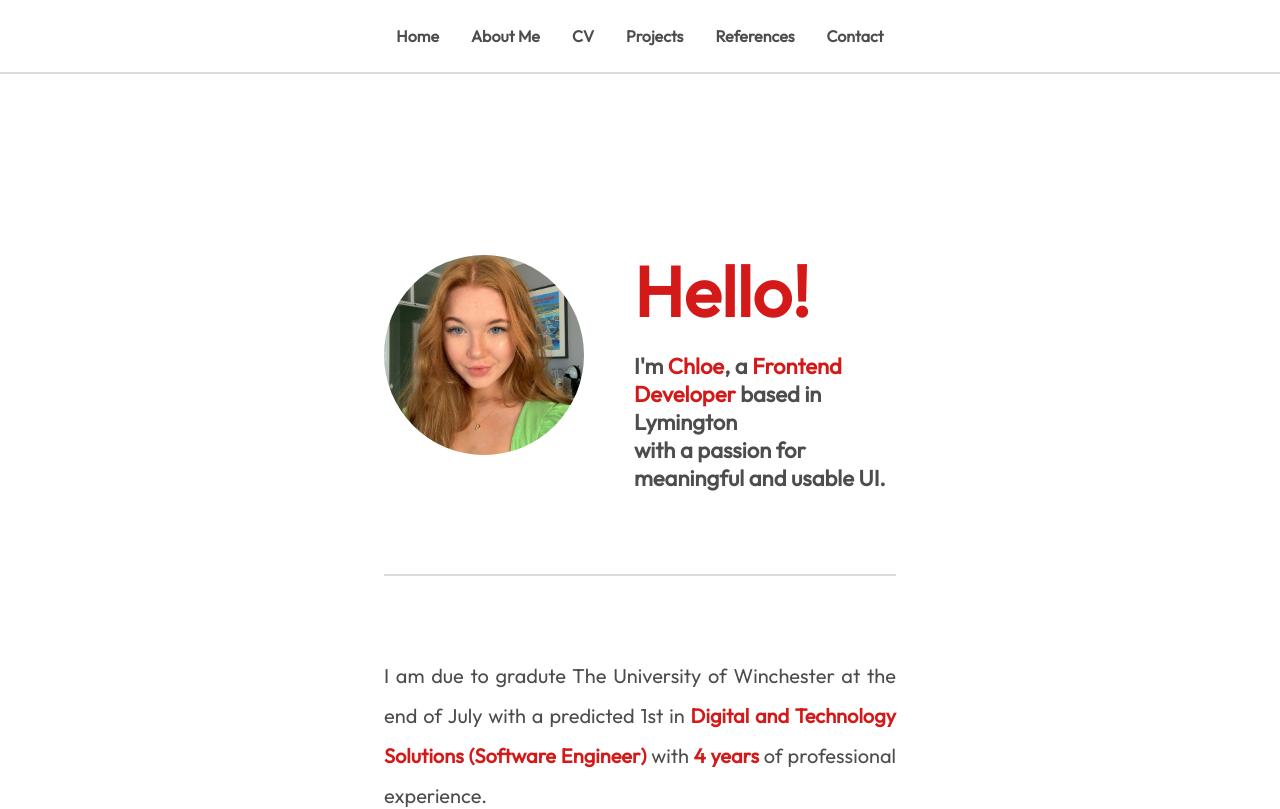
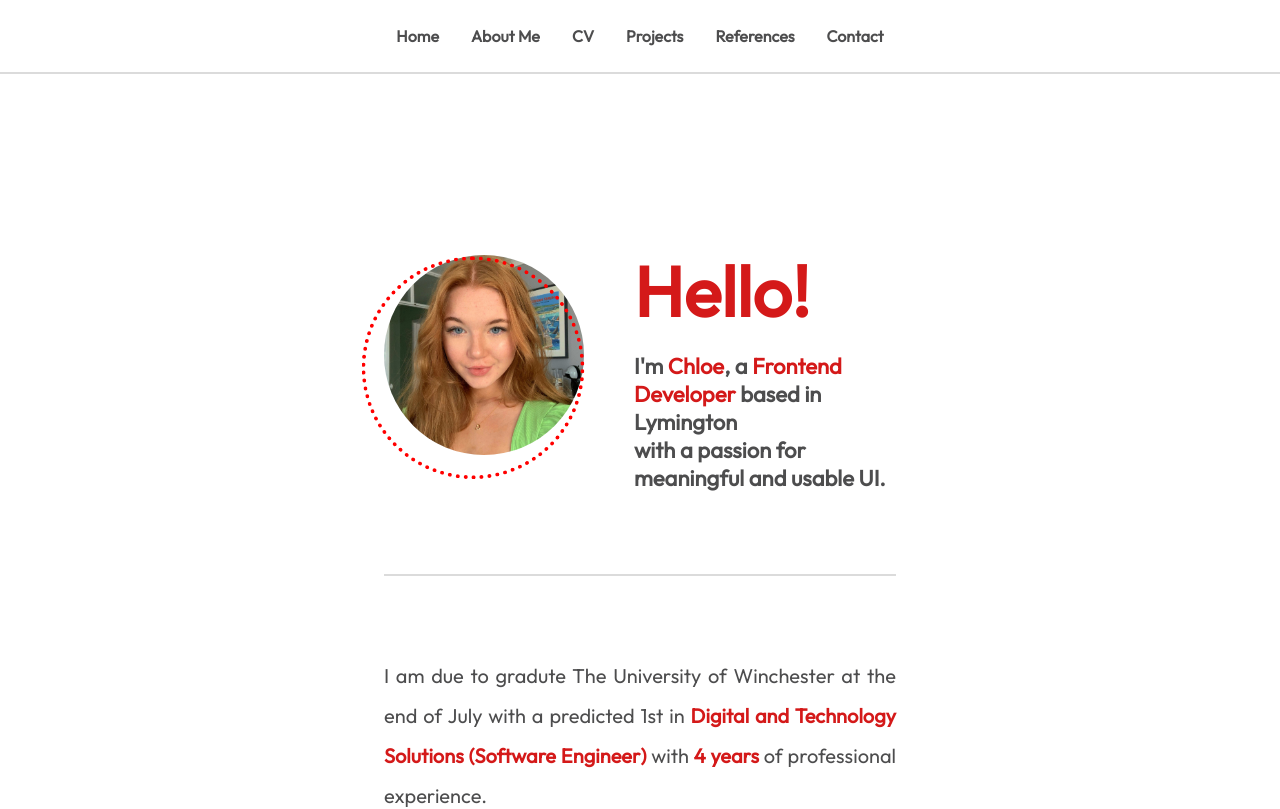
Before and after one commit to chhhloeeee/digital-portfolio, a React (Create React App) app: page / in a window 1280 px wide. Shown: the top 809 px of the page. Built offline with nearby package versions, Linux system fonts and the light colour scheme.

Commit message:
fix: add border to profile img

```diff
--- a/src/components/CV/ChloePicture.tsx
+++ b/src/components/CV/ChloePicture.tsx
@@ -26,6 +26,18 @@ const StyledChloePicture = styled(ChloePicture)`
       width: 150px;
     }
   }
+  &:before {
+    content: "";
+    width: 215px;
+    height: 215px;
+    border: 4px dotted red;
+    transform: translateY(-51%) translateX(-50%);
+    top: 64.4%;
+    left: 17.4%;
+    position: absolute;
+    z-index: 10;
+    border-radius: 50%;
+  }
 `;
 
 export default StyledChloePicture;
```
